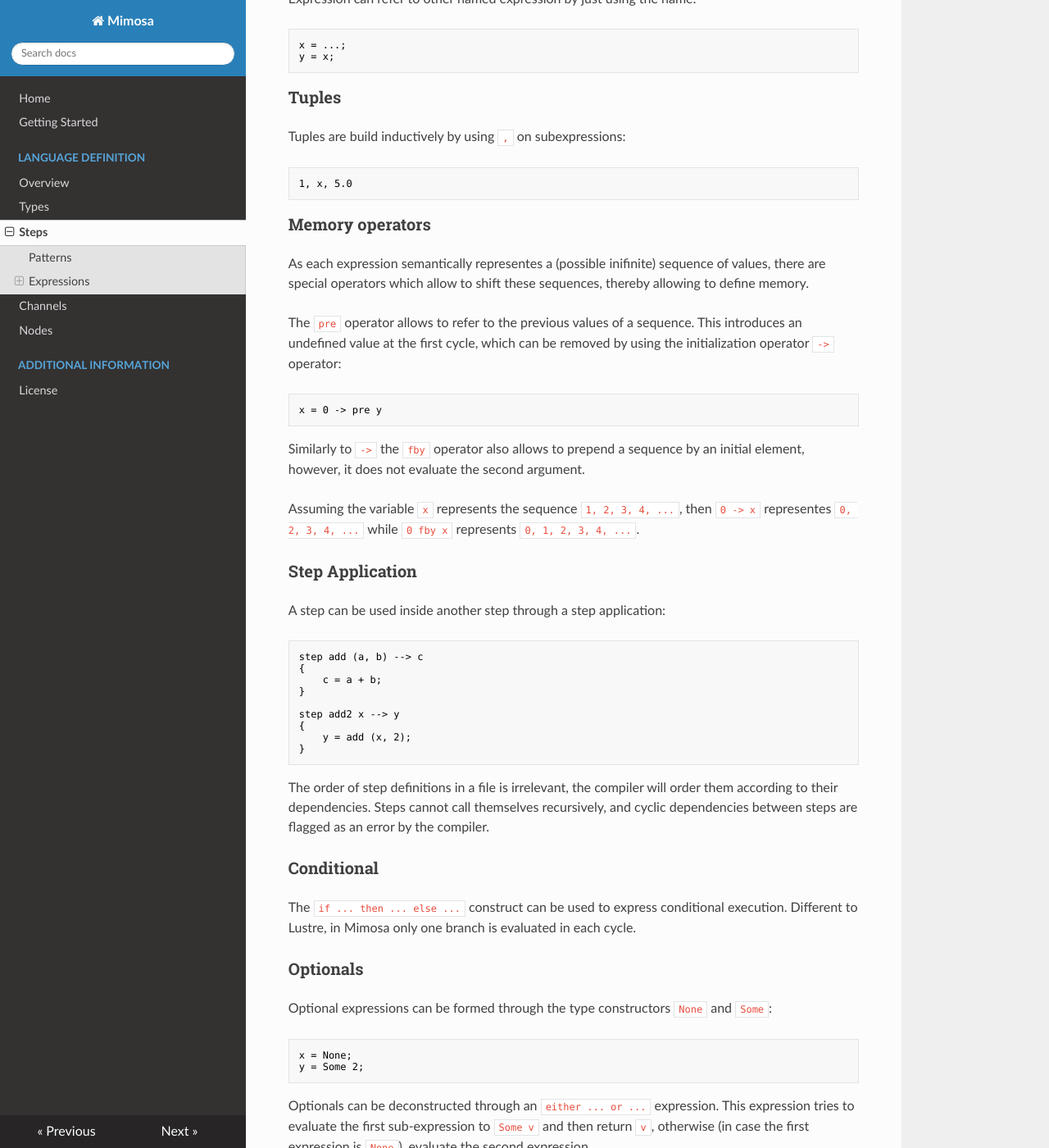
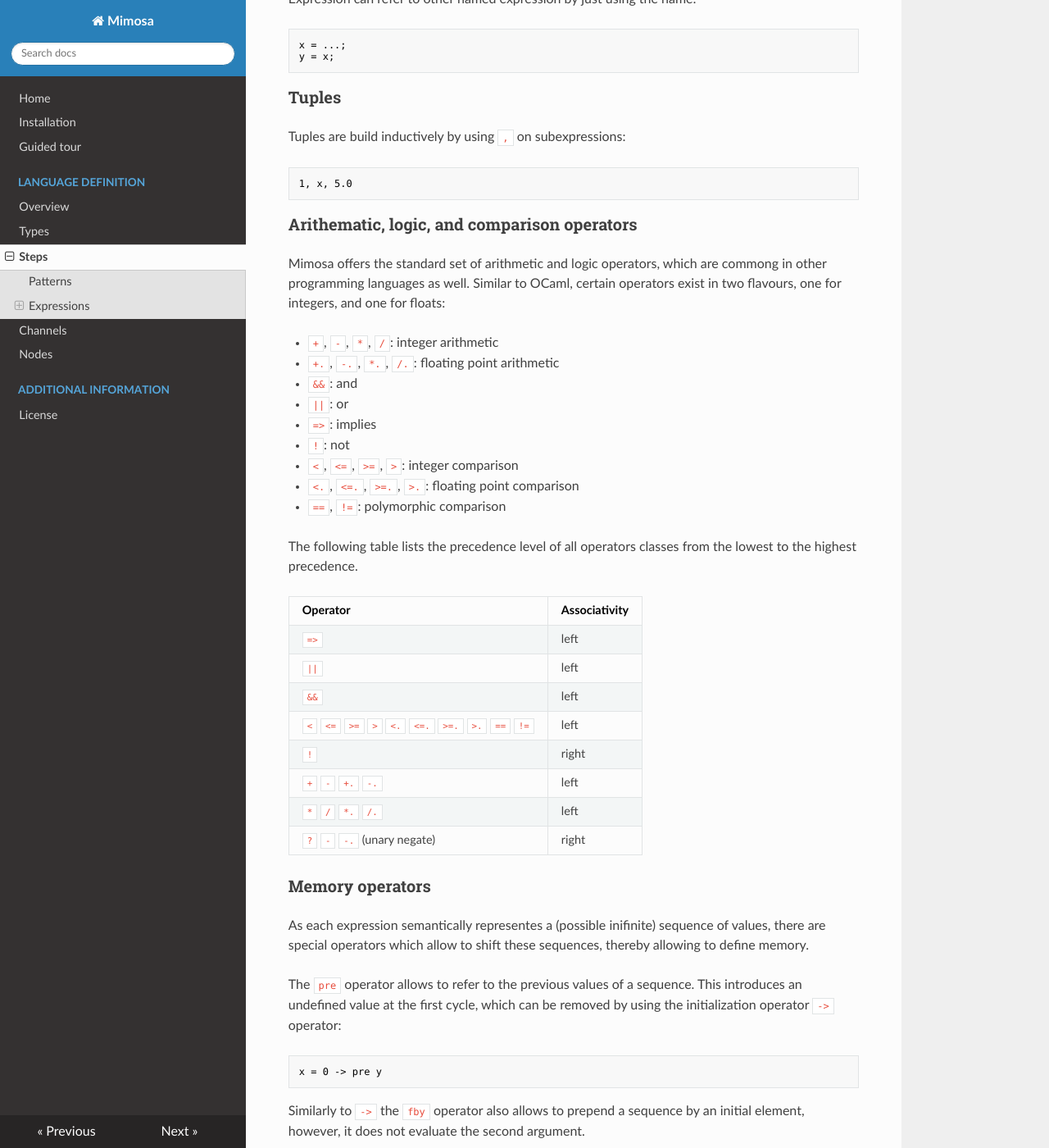
Before and after one commit to nikolaushuber/mimosa, an MkDocs documentation site: the page built from docs/steps.md, in a window 1280 px wide and 1400 px high, scrolled down 1628 px. Shown: the whole window at 82% size. Built offline with MkDocs 1.6.1, drawn with Linux system fonts in a browser that asks for light colours; nearby versions of some CDN libraries; some of the changed text lies outside the part shown.

````diff
--- a/docs/steps.md
+++ b/docs/steps.md
@@ -92,6 +92,36 @@ Tuples are build inductively by using `,` on subexpressions:
 1, x, 5.0
 ```
 
+### Arithematic, logic, and comparison operators
+
+Mimosa offers the standard set of arithmetic and logic operators, which are commong in other programming languages as well. Similar to OCaml, certain operators exist in two flavours, one for integers, and one for floats:
+
+- `+`, `-`, `*`, `/`: integer arithmetic
+- `+.`, `-.`, `*.`, `/.`: floating point arithmetic
+
+- `&&`: and
+- `||`: or
+- `=>`: implies
+- `!`: not
+
+- `<`, `<=`, `>=`, `>`: integer comparison
+- `<.`, `<=.`, `>=.`, `>.`: floating point comparison
+
+- `==`, `!=`: polymorphic comparison
+
+The following table lists the precedence level of all operators classes from the lowest to the highest precedence.
+
+| Operator | Associativity |
+| --- | --- |
+| `=>` | left |
+| `||` | left |
+| `&&` | left |
+| `<` `<=` `>=` `>` `<.` `<=.` `>=.` `>.` `==` `!=` | left |
+| `!` | right |
+| `+` `-` `+.` `-.` | left |
+| `*` `/` `*.` `/.` | left |
+| `?` `-` `-.` (unary negate) | right |
+
 ### Memory operators
 
 As each expression semantically representes a (possible inifinite) sequence of
@@ -111,6 +141,8 @@ initial element, however, it does not evaluate the second argument.
 
 Assuming the variable `x` represents the sequence `1, 2, 3, 4, ...`, then
 `0 -> x` representes `0, 2, 3, 4, ...` while `0 fby x` represents `0, 1, 2, 3, 4, ...`.
+
+Both `->` and `fby` are right associative, and have a lower precedence than any of the arithmetic, logic, and comparison operators. `pre` is right associative and has the highest precedence of any operator in Mimosa.
 
 ### Step Application
 
--- a/mkdocs.yml
+++ b/mkdocs.yml
@@ -1,7 +1,8 @@
 site_name: Mimosa
 nav:
   - Home: index.md
-  - Getting Started: getting_started.md
+  - Installation: installation.md
+  - Guided tour: simple_example.md
   - Language Definition:
     - Overview: overview.md
     - Types: types.md
````
Also changed, not shown: docs/getting_started.md (deleted, +0 -8 lines), docs/index.md (+3 -15 lines), docs/installation.md (added, +29 -0 lines), docs/simple_example.md (added, +158 -0 lines), docs/types.md (+1 -1 lines), docs/images/random_bool.png (added), 7 other files.
